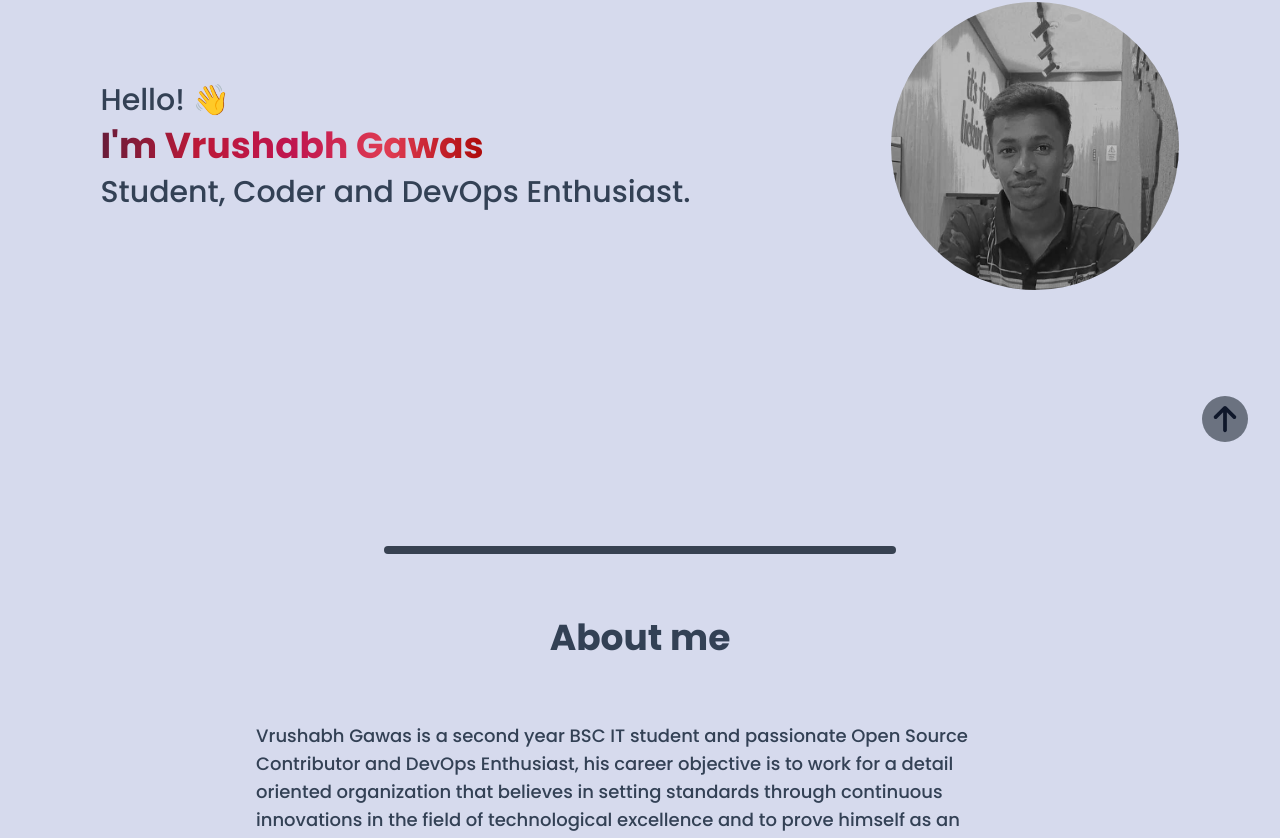
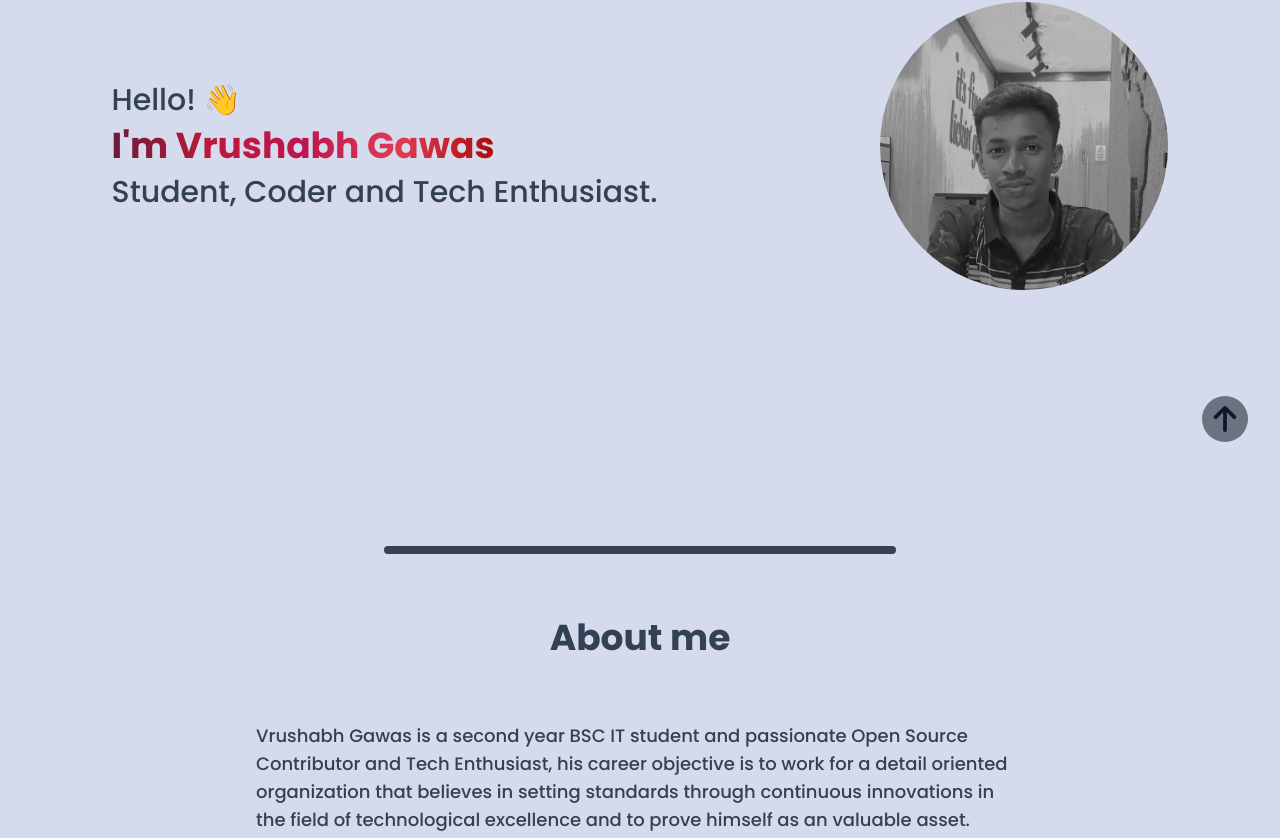
Before and after one commit to vrushabhgawas14/vrushabhgawas14.github.io, a React (Create React App) app: page / in a window 1280 px wide. Shown: the part 326-1164 px from the top of the page. Built offline with nearby package versions, Linux system fonts and the light colour scheme; a web font is replaced by a local one.

Commit message:
Text changed and arrow location

```diff
--- a/src/App.tsx
+++ b/src/App.tsx
@@ -1,5 +1,6 @@
 import Header from "./components/Header";
 import { Home, About, Project, Skills, Contact } from "./pages";
+import { Arrow } from "./components/Arrow";
 
 export default function App() {
   return (
@@ -10,6 +11,7 @@ export default function App() {
       <Project />
       <Skills />
       <Contact />
+      <Arrow />
     </>
   );
 }
--- a/src/pages/About.tsx
+++ b/src/pages/About.tsx
@@ -12,9 +12,9 @@ export const About = () => {
           <p className="text-start text-lg">
             <p>
               Vrushabh Gawas is a second year BSC IT student and passionate Open
-              Source Contributor and DevOps Enthusiast, his career objective is
-              to work for a detail oriented organization that believes in
-              setting standards through continuous innovations in the field of
+              Source Contributor and Tech Enthusiast, his career objective is to
+              work for a detail oriented organization that believes in setting
+              standards through continuous innovations in the field of
               technological excellence and to prove himself as an valuable
               asset.
             </p>
--- a/src/pages/Home.tsx
+++ b/src/pages/Home.tsx
@@ -1,6 +1,5 @@
 import ProfileImage from "../components/ProfileImage";
 import Line from "../components/Line";
-import { Arrow } from "../components/Arrow";
 
 export const Home = () => {
   return (
@@ -17,16 +16,13 @@ export const Home = () => {
           <div className="text-4xl sm:text-[28px] py-2 font-semibold">
             I'm Vrushabh Gawas
           </div>
-          <div className="text-center">
-            Student, Coder and DevOps Enthusiast.
-          </div>
+          <div className="text-center">Student, Coder and Tech Enthusiast.</div>
         </div>
         <div className="w-72 sm:hidden">
           <ProfileImage />
         </div>
       </div>
       <Line />
-      <Arrow />
     </>
   );
 };
```
